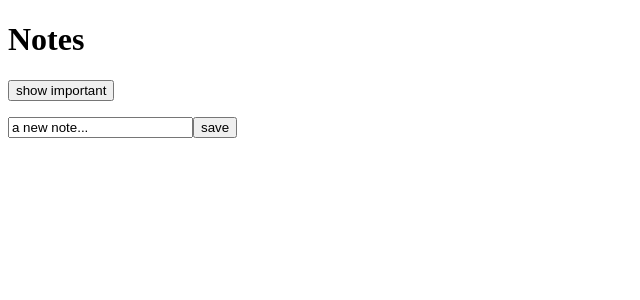
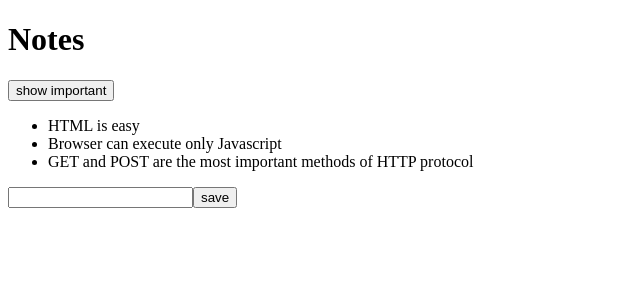
Before and after one commit to raiden808/fullstackopen-notes, a React (Create React App) app: page / in a window 1280 px wide. Shown: the top 300 px of the page, without its empty margins (0-640 px from the left). Built offline with nearby package versions, Linux system fonts and the light colour scheme; data requests are answered from the project's data file.

Commit message:
transition useEffect

```diff
--- a/src/App.js
+++ b/src/App.js
@@ -4,13 +4,20 @@ import Note from "./components/Note";
 
 const App = (props) => {
   const [notes,setNotes] = useState([])
-  const [newNote, setNewNote] = useState(
-    'a new note...'
-  )
+  const [newNote, setNewNote] = useState('')
   const [showAll,setShowAll] = useState(true)
 
 
-  useEffect(()=>{},[])
+  useEffect(()=>{
+    console.log("effect")
+    axios
+      .get('http://localhost:3001/notes')
+      .then(response => {
+        console.log('promise fulfilled')
+        setNotes(response.data)
+      })
+  },[])
+  console.log('render',notes.length,'notes')
 
   const addNote = (event) => {
     event.preventDefault()
--- a/src/index.js
+++ b/src/index.js
@@ -4,50 +4,4 @@ import App from "./App"; // highlight-line
 
 import axios from 'axios'
 
-
-// using the promise method
-// const promise = axios.get('http://localhost:3001/notes')
-// promise.then(response => {
-//   console.log("Using regular promise",response)
-// })
-
-// using the axios
-// axios.get('http://localhost:3001/notes').then(response =>{
-//   const notes = response.data
-//   console.log("Using axios", notes)
-// })
-
-// old method without server.
-const notes = [
-  {
-    id: 1,
-    content: "HTML is easy",
-    date: "2019-05-30T17:30:31.098Z",
-    important: true
-  },
-  {
-    id: 2,
-    content: "Browser can execute only Javascript",
-    date: "2019-05-30T18:39:34.091Z",
-    important: false
-  },
-  {
-    id: 3,
-    content: "GET and POST are the most important methods of HTTP protocol",
-    date: "2019-05-30T19:20:14.298Z",
-    important: true
-  }
-];
-
-
-// using axios for rendering this is not recommended
-// axios.get('http://localhost:3001/notes').then(response => {
-//   const notes = response.data
-//   ReactDOM.render(
-//     <App notes={notes} />,document.getElementById('root')
-//   )
-// })
-
-
-
-ReactDOM.render(<App notes={notes} />, document.getElementById("root"));
+ReactDOM.render(<App />, document.getElementById('root'))
```
